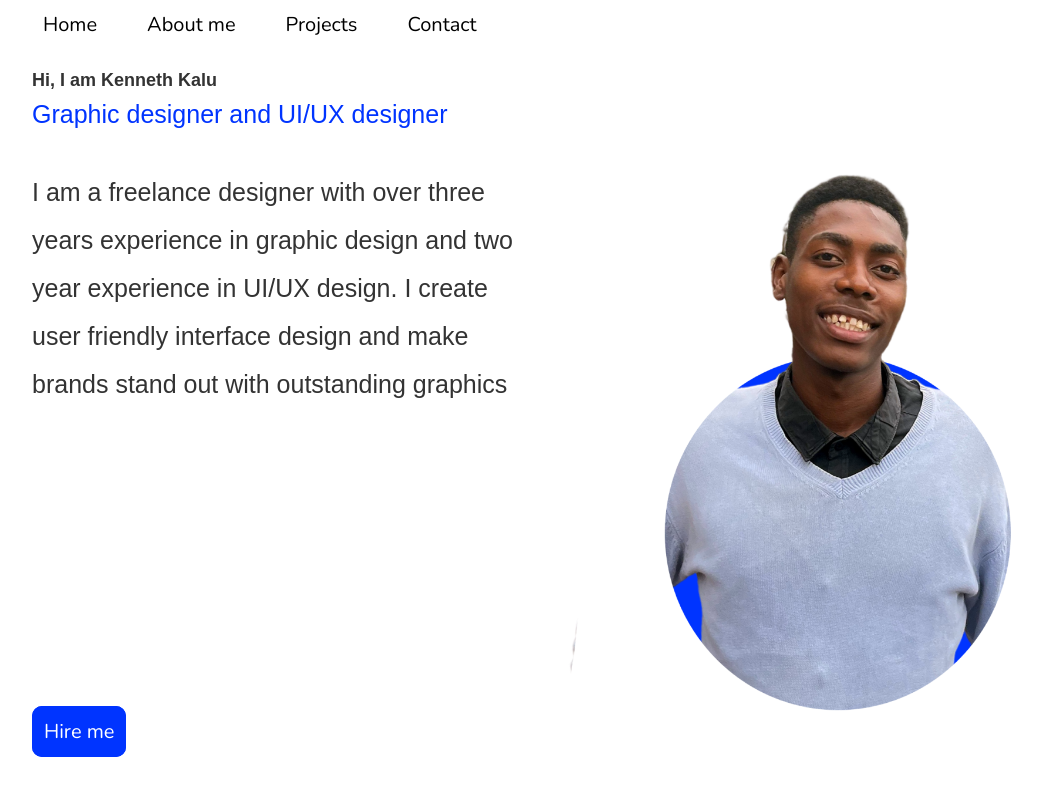
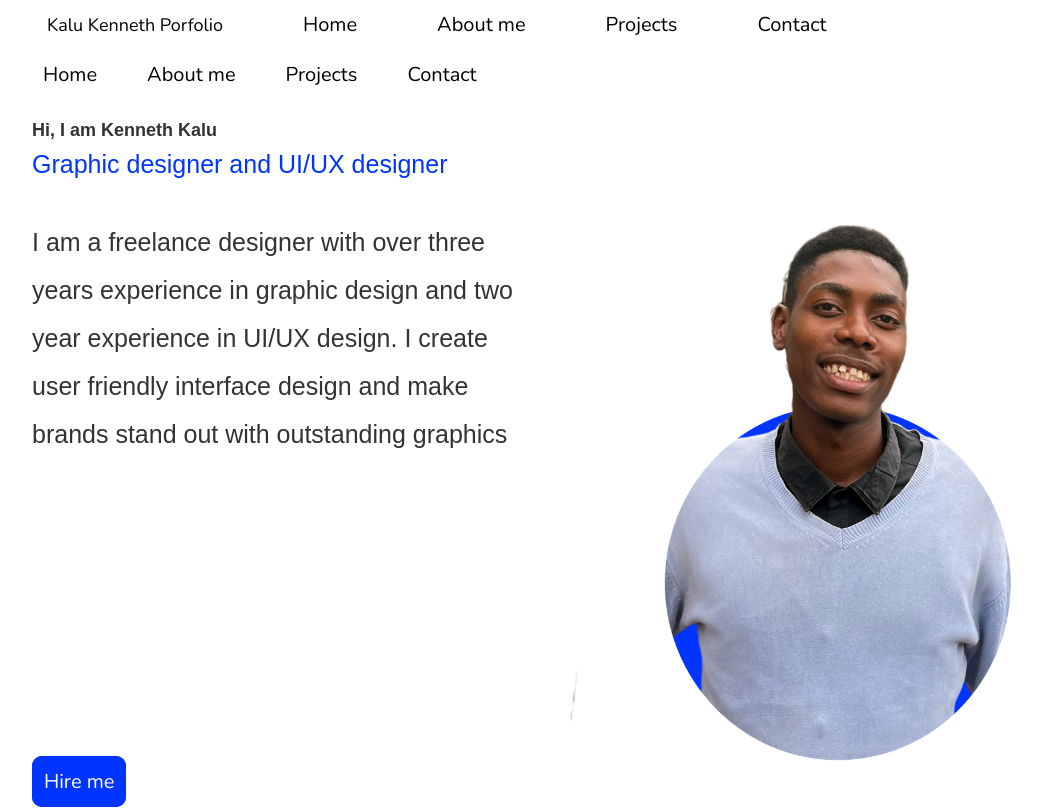
Before and after one commit to kalee-kenneth/Kenneth-Kalu-s-portfolio, a plain HTML site: page index.html in a window 1280 px wide. Shown: the top 810 px of the page, without its empty margins (111-1153 px from the left). Drawn offline with nearby package versions, Linux system fonts and the light colour scheme.

Commit message:
Update index.html

```diff
--- a/index.html
+++ b/index.html
@@ -18,6 +18,29 @@
         <link rel="stylesheet" href="styles.css">
     </head>
 <body>
+    <nav class="bg-nav">
+  <div class="container">
+    <div class="navbar-header">
+      <button type="button" class="navbar-toggle collapsed" data-toggle="collapse" data-target="#bs-example-navbar-collapse-1" aria-expanded="false">
+        <span class="sr-only">Toggle navigation</span>
+        <span class="icon-bar"></span>
+        <span class="icon-bar"></span>
+        <span class="icon-bar"></span>
+      </button>
+      <a class="navbar-brand" href="#">Kalu Kenneth Porfolio</a>
+    </div>
+
+    <!-- Collect the nav links, forms, and other content for toggling -->
+    <div class="collapse navbar-collapse" id="bs-example-navbar-collapse-1">
+      <ul class="nav navbar-nav">
+        <li><a href="">Home</a></li>
+            <li><a href="#section2">About me</a></li>
+            <li><a href="#section4">Projects</a></li>
+            <li><a href="#contact">Contact</a></li>
+      </ul>
+    </div>
+  </div>
+</nav>
     <div class="section1 container">
     <div class="navbar">
         <a href="">Home</a>
```
